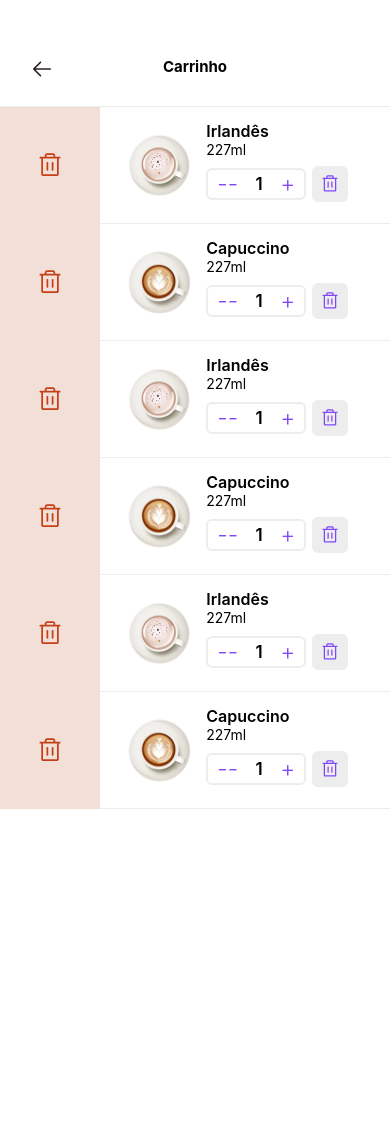
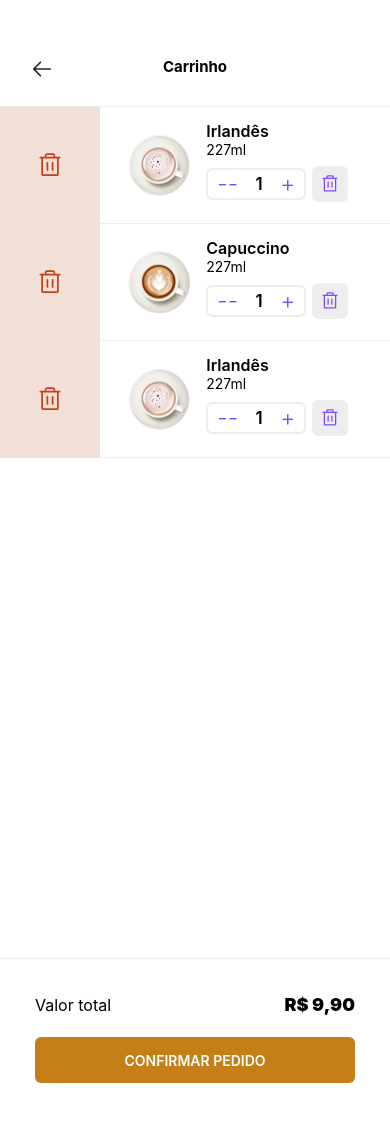
Before and after one commit to thulerjoao/CoffeeProject-Native, a React Native app: screen / in a window 390 px wide. Shown: the top 1122 px of the page. Built offline with nearby package versions, Linux system fonts and the light colour scheme.

Commit message:
feat: created footer in cart page

```diff
--- a/src/Pages/cart/components/Cart.tsx
+++ b/src/Pages/cart/components/Cart.tsx
@@ -5,8 +5,14 @@ import {
   CardsContainer,
   CartContainer,
   CartTitle,
+  ConfirmButton,
+  ConfirmButtonText,
+  FooterComponent,
   InvisibleComponent,
   TopContainer,
+  ValueContainer,
+  ValueNumber,
+  ValueText,
 } from '../styles/cart.styles';
 
 import BlackBackArrow from '../assets/BlackBackArrow.png';
@@ -40,31 +46,31 @@ const Cart = () => {
       size: '227ml',
       price: 'R$ 9,90',
     },
-    {
-      id: '4',
-      isFirst: true as true,
-      imageSource: TopCup02,
-      type: 'Tradicional',
-      title: 'Capuccino',
-      size: '227ml',
-      price: 'R$ 9,90',
-    },
-    {
-      id: '5',
-      imageSource: TopCup01,
-      type: 'Tradicional',
-      title: 'Irlandês',
-      size: '227ml',
-      price: 'R$ 9,90',
-    },
-    {
-      id: '6',
-      imageSource: TopCup02,
-      type: 'Tradicional',
-      title: 'Capuccino',
-      size: '227ml',
-      price: 'R$ 9,90',
-    },
+    // {
+    //   id: '4',
+    //   isFirst: true as true,
+    //   imageSource: TopCup02,
+    //   type: 'Tradicional',
+    //   title: 'Capuccino',
+    //   size: '227ml',
+    //   price: 'R$ 9,90',
+    // },
+    // {
+    //   id: '5',
+    //   imageSource: TopCup01,
+    //   type: 'Tradicional',
+    //   title: 'Irlandês',
+    //   size: '227ml',
+    //   price: 'R$ 9,90',
+    // },
+    // {
+    //   id: '6',
+    //   imageSource: TopCup02,
+    //   type: 'Tradicional',
+    //   title: 'Capuccino',
+    //   size: '227ml',
+    //   price: 'R$ 9,90',
+    // },
   ];
 
   return (
@@ -84,6 +90,15 @@ const Cart = () => {
           return <Card element={element} key={element.id} />;
         })}
       </CardsContainer>
+      <FooterComponent>
+        <ValueContainer>
+          <ValueText>Valor total</ValueText>
+          <ValueNumber>R$ 9,90</ValueNumber>
+        </ValueContainer>
+        <ConfirmButton>
+          <ConfirmButtonText>CONFIRMAR PEDIDO</ConfirmButtonText>
+        </ConfirmButton>
+      </FooterComponent>
     </CartContainer>
   );
 };
--- a/src/Pages/cart/styles/cart.styles.ts
+++ b/src/Pages/cart/styles/cart.styles.ts
@@ -32,3 +32,42 @@ export const CardsContainer = styled.ScrollView`
 `;
 
 // -----
+
+export const FooterComponent = styled.View`
+  height: 160px;
+  border-top-width: 1px;
+  border-top-color: #ededed;
+  width: 100%;
+  padding: 35px 35px;
+  justify-content: space-between;
+`;
+
+export const ValueContainer = styled.View`
+  width: 100%;
+  flex-direction: row;
+  justify-content: space-between;
+  align-items: center;
+`;
+export const ValueText = styled.Text`
+  font-weight: 400;
+  font-size: 16px;
+  color: black;
+`;
+export const ValueNumber = styled.Text`
+  font-weight: 900;
+  font-size: 18px;
+  color: black;
+`;
+export const ConfirmButton = styled.TouchableOpacity`
+  width: 100%;
+  height: 46px;
+  background-color: #c47f16;
+  border-radius: 6px;
+  align-items: center;
+  justify-content: center;
+`;
+export const ConfirmButtonText = styled.Text`
+  color: white;
+  font-size: 14px;
+  font-weight: 600;
+`;
```
